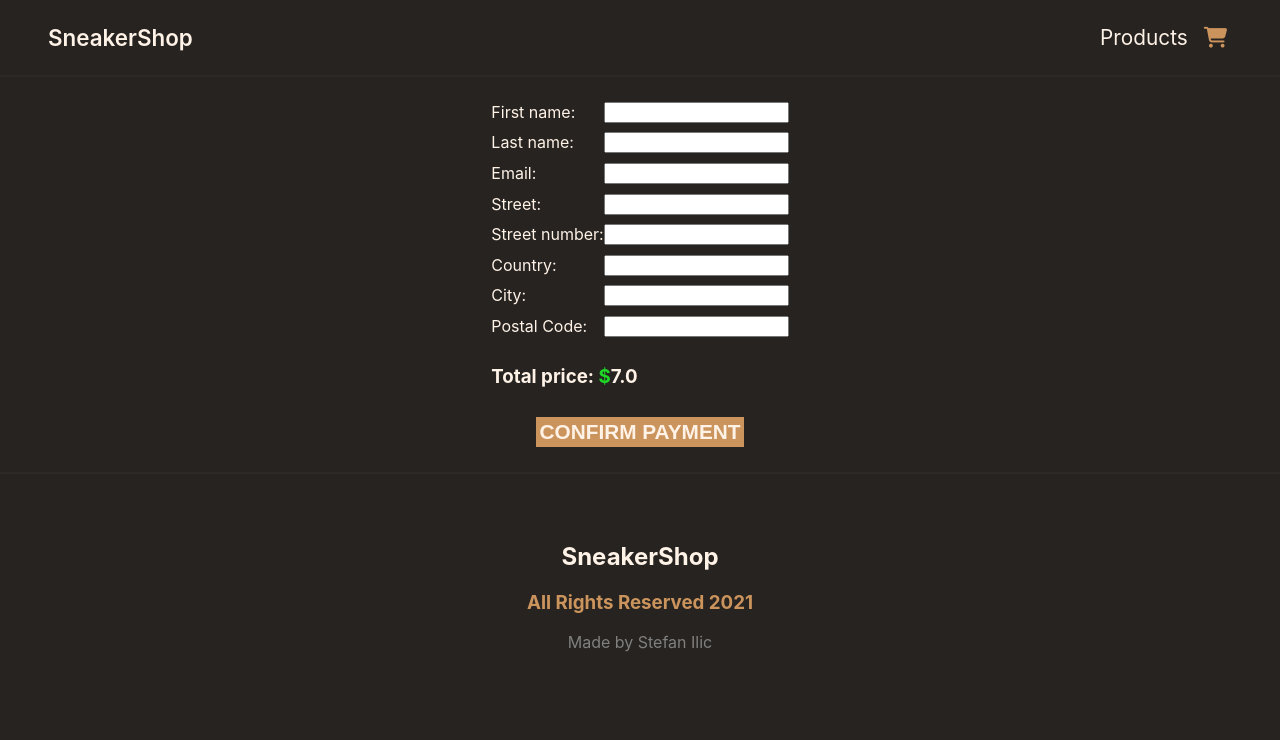
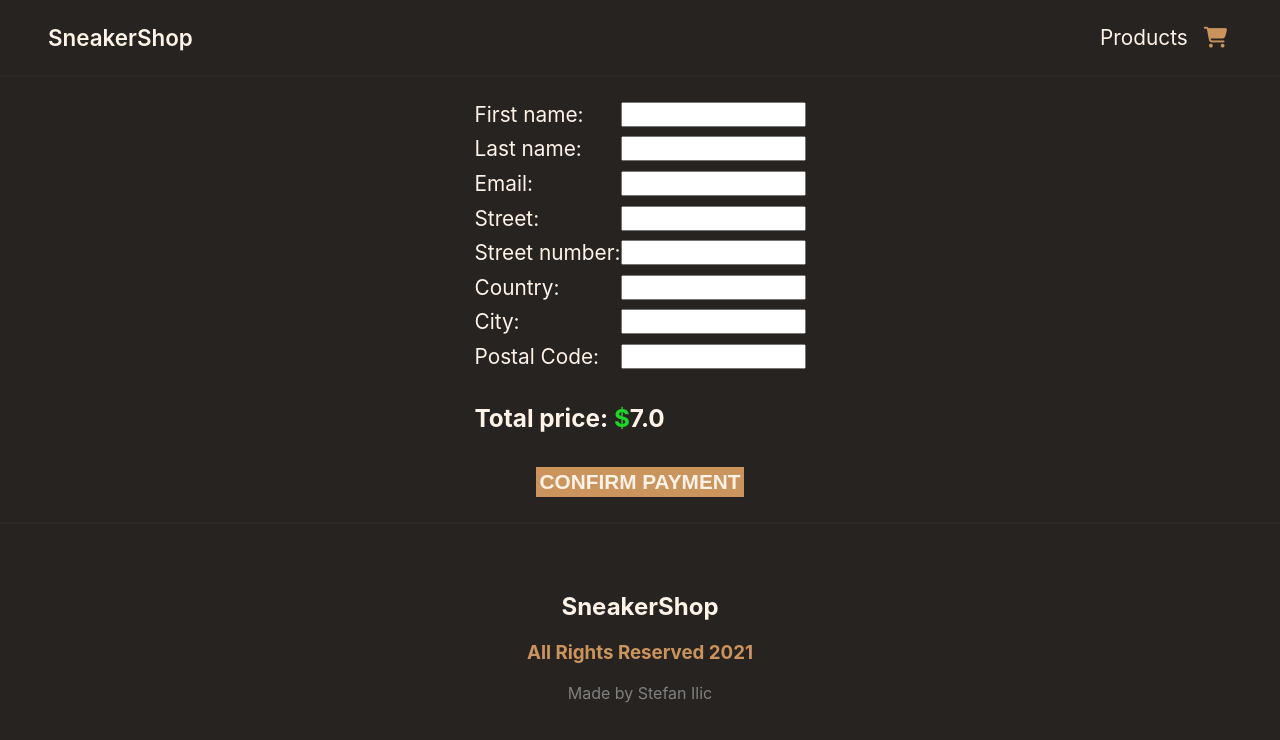
Before and after one commit to stefan504/sneakers, a React (Create React App) app: page /payment in a window 1280 px wide. Shown: the top 740 px of the page. Built offline with nearby package versions, Linux system fonts and the light colour scheme.

Commit message:
Font size adjustment

```diff
--- a/src/App.css
+++ b/src/App.css
@@ -311,6 +311,7 @@ body {
 	justify-content: center;
 }
 .form-container > * {
+	font-size: 1.3em;
 	padding: 0.3rem;
 }
 .total {
--- a/src/components/Navbar.js
+++ b/src/components/Navbar.js
@@ -14,8 +14,9 @@ const Navbar = () => {
 
 				{cartState.cartItems && cartState.cartItems.length > 0 ? (
 					<Link to="/cart">
-						<i className="fas fa-shopping-cart"></i>
-						<span className="font">({cartState.cartItems.length})</span>
+						<i className="fas fa-shopping-cart">
+							<span className="font">({cartState.cartItems.length})</span>
+						</i>
 					</Link>
 				) : (
 					<Link to="/cart">
--- a/src/components/TextField.js
+++ b/src/components/TextField.js
@@ -2,7 +2,7 @@ import React from 'react';
 import { useField, ErrorMessage } from 'formik';
 
 export const TextField = ({ label, ...props }) => {
-	const [field, meta] = useField(props);
+	const [field] = useField(props);
 
 	return (
 		<>
```
